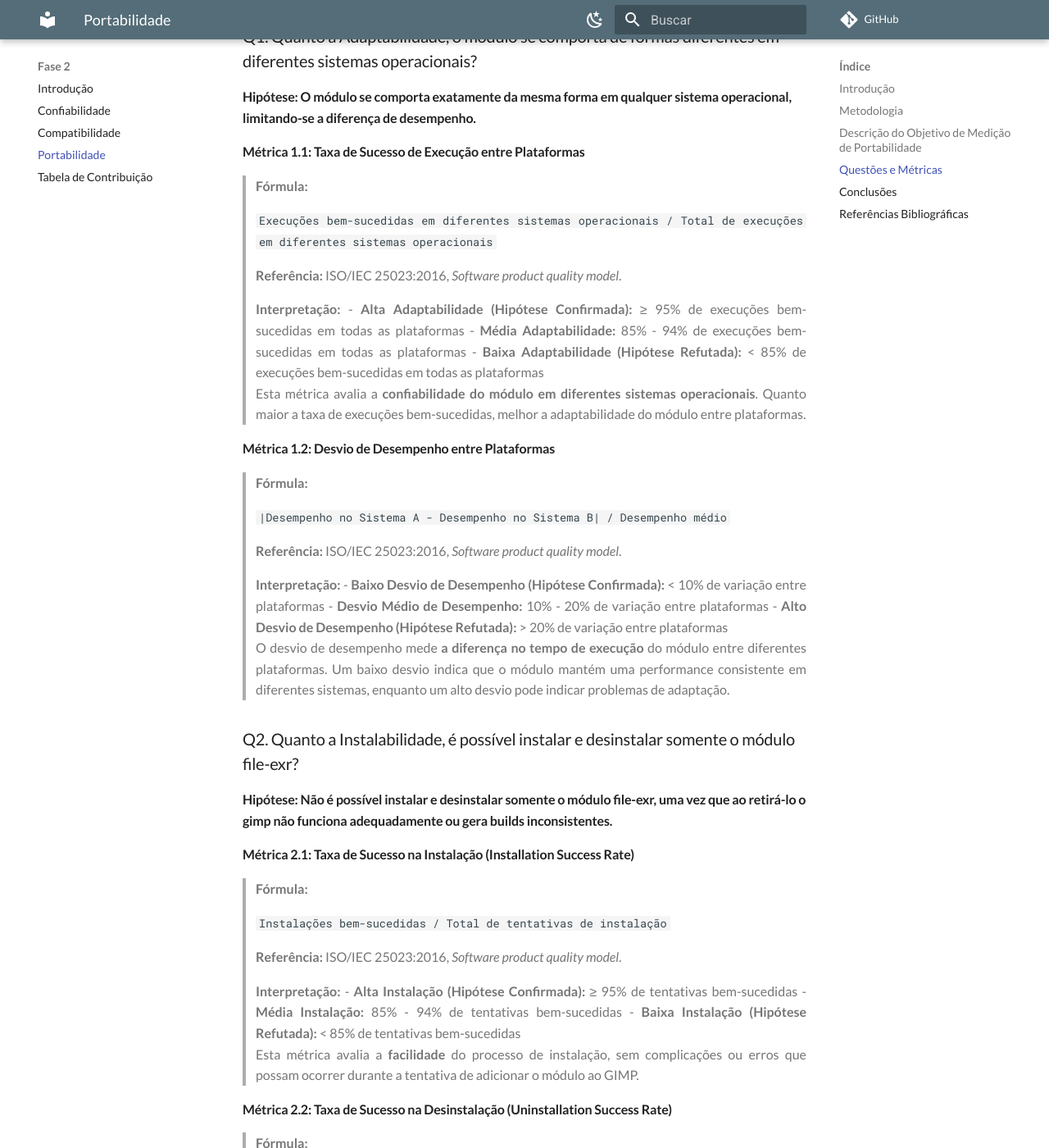
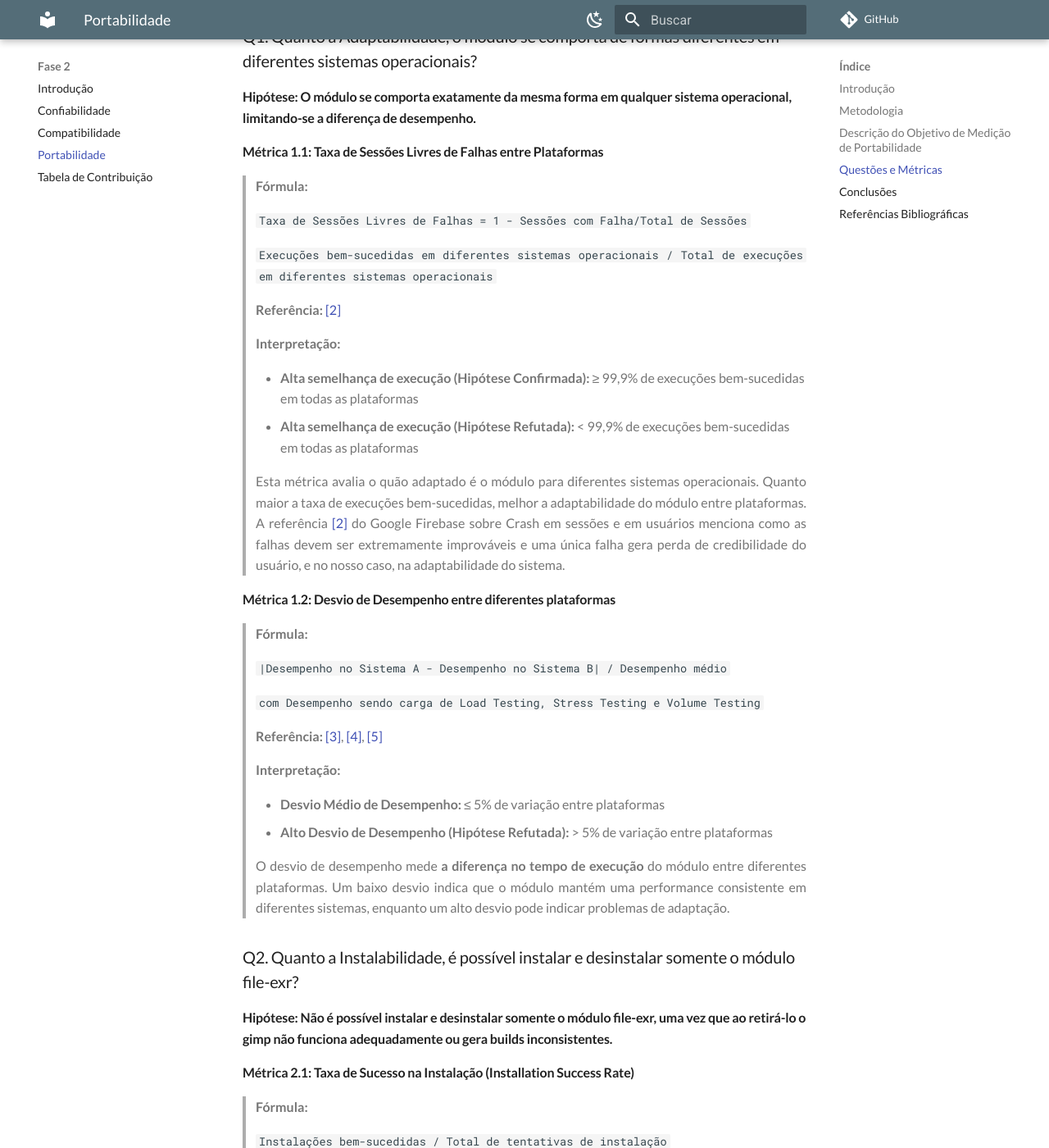
Before and after one commit to FCTE-Qualidade-de-Software-1/2025-2_T02_Karen_Jones, an MkDocs documentation site: the page built from docs/fase2/3-portabilidade.md, in a window 1280 px wide and 1400 px high, scrolled down 1195 px. Shown: the whole window at 82% size. Built offline with MkDocs 1.6.1 and Material for MkDocs 9.7.7, drawn with Linux system fonts in a browser that asks for light colours; comment, search, counter and statistics services are not loaded; some of the changed text lies outside the part shown.

Commit message:
feat: adicionar referências

```diff
--- a/docs/fase2/3-portabilidade.md
+++ b/docs/fase2/3-portabilidade.md
@@ -31,32 +31,38 @@
 
 #### Hipótese: O módulo se comporta exatamente da mesma forma em qualquer sistema operacional, limitando-se a diferença de desempenho.
 
-#### Métrica 1.1: Taxa de Sucesso de Execução entre Plataformas
+#### Métrica 1.1: Taxa de Sessões Livres de Falhas entre Plataformas
 
 > **Fórmula:**
 >
+> `Taxa de Sessões Livres de Falhas = 1 - Sessões com Falha/Total de Sessões`
+>
 > `Execuções bem-sucedidas em diferentes sistemas operacionais / Total de execuções em diferentes sistemas operacionais`
 >
-> **Referência:** ISO/IEC 25023:2016, *Software product quality model*.
+> **Referência:** [[2]](#ref-2)
 >
 > **Interpretação:**
-> - **Alta Adaptabilidade (Hipótese Confirmada):** ≥ 95% de execuções bem-sucedidas em todas as plataformas
-> - **Média Adaptabilidade:** 85% - 94% de execuções bem-sucedidas em todas as plataformas
-> - **Baixa Adaptabilidade (Hipótese Refutada):** < 85% de execuções bem-sucedidas em todas as plataformas
-> Esta métrica avalia a **confiabilidade do módulo em diferentes sistemas operacionais**. Quanto maior a taxa de execuções bem-sucedidas, melhor a adaptabilidade do módulo entre plataformas.
+>
+> - **Alta semelhança de execução (Hipótese Confirmada):** ≥ 99,9% de execuções bem-sucedidas em todas as plataformas
+> - **Alta semelhança de execução (Hipótese Refutada):** < 99,9% de execuções bem-sucedidas em todas as plataformas
+>
+> Esta métrica avalia o quão adaptado é o módulo para diferentes sistemas operacionais. Quanto maior a taxa de execuções bem-sucedidas, melhor a adaptabilidade do módulo entre plataformas. A referência [[2]](#ref-2) do Google Firebase sobre Crash em sessões e em usuários menciona como as falhas devem ser extremamente improváveis e uma única falha gera perda de credibilidade do usuário, e no nosso caso, na adaptabilidade do sistema.
 
-#### Métrica 1.2: Desvio de Desempenho entre Plataformas
+#### Métrica 1.2: Desvio de Desempenho entre diferentes plataformas
 
 > **Fórmula:**
 >
 > `|Desempenho no Sistema A - Desempenho no Sistema B| / Desempenho médio`
 >
-> **Referência:** ISO/IEC 25023:2016, *Software product quality model*.
+> `com Desempenho sendo carga de Load Testing, Stress Testing e Volume Testing`
+>
+> **Referência:** [[3]](#ref-3), [[4]](#ref-4), [[5]](#ref-5)
 >
 > **Interpretação:**
-> - **Baixo Desvio de Desempenho (Hipótese Confirmada):** < 10% de variação entre plataformas
-> - **Desvio Médio de Desempenho:** 10% - 20% de variação entre plataformas
-> - **Alto Desvio de Desempenho (Hipótese Refutada):** > 20% de variação entre plataformas
+>
+> - **Desvio Médio de Desempenho:** ≤ 5% de variação entre plataformas
+> - **Alto Desvio de Desempenho (Hipótese Refutada):** > 5% de variação entre plataformas
+>
 > O desvio de desempenho mede **a diferença no tempo de execução** do módulo entre diferentes plataformas. Um baixo desvio indica que o módulo mantém uma performance consistente em diferentes sistemas, enquanto um alto desvio pode indicar problemas de adaptação.
 
 
@@ -74,12 +80,12 @@
 >
 > `Instalações bem-sucedidas / Total de tentativas de instalação`
 >
-> **Referência:** ISO/IEC 25023:2016, *Software product quality model*.
+> **Referência:** [[6]](#ref-6), [[8]](#ref-8)
 >
 > **Interpretação:**
-> - **Alta Instalação (Hipótese Confirmada):** ≥ 95% de tentativas bem-sucedidas
-> - **Média Instalação:** 85% - 94% de tentativas bem-sucedidas
-> - **Baixa Instalação (Hipótese Refutada):** < 85% de tentativas bem-sucedidas
+> - **Alta taxa de sucesso (Hipótese Confirmada):** ≥ 90% de tentativas bem-sucedidas
+> - **Baixa taxa de sucesso (Hipótese Refutada):** < 90% de tentativas bem-sucedidas
+>
 > Esta métrica avalia a **facilidade** do processo de instalação, sem complicações ou erros que possam ocorrer durante a tentativa de adicionar o módulo ao GIMP.
 
 #### Métrica 2.2: Taxa de Sucesso na Desinstalação (Uninstallation Success Rate)
@@ -88,12 +94,14 @@
 >
 > `Desinstalações bem-sucedidas / Total de tentativas de desinstalação`
 >
-> **Referência:** ISO/IEC 25023:2016, *Software product quality model*.
+> **Referência:** [[6]](#ref-6), [[7]](#ref-7) [[8]](#ref-8)
+>
 >
 > **Interpretação:**
-> - **Alta Desinstalação (Hipótese Confirmada):** ≥ 95% de desinstalações bem-sucedidas
-> - **Média Desinstalação:** 85% - 94% de desinstalações bem-sucedidas
-> - **Baixa Desinstalação (Hipótese Refutada):** < 85% de desinstalações bem-sucedidas
+> **Interpretação:**
+> - **Alta taxa de sucesso (Hipótese Confirmada):** ≥ 90% de tentativas de desinstalação bem-sucedidas
+> - **Baixa taxa de sucesso (Hipótese Refutada):** < 90% de tentativas de desinstalação bem-sucedidas
+>
 > Avalia a **eficiência do processo de desinstalação**, garantindo que o módulo seja removido sem deixar resíduos ou causar falhas no GIMP.
 
 
@@ -171,7 +179,26 @@
 
 ## Referências Bibliográficas
 
-> FENTON, Norman; BIEMAN, James. Software Metrics: A Rigorous and Practical Approach. 3. ed. Boca Raton: CRC Press, 2015.
+<a id="ref-1"></a>[1] FENTON, Norman; BIEMAN, James. Software Metrics: A Rigorous and Practical Approach. 3. ed. Boca Raton: CRC Press, 2015.
+
+<a id="ref-2"></a>[2]  GOOGLE. Firebase Crashlytics: Métricas de crash-free. Disponível em: https://firebase.google.com/docs/crashlytics/crash-free-metrics?hl=pt-br
+. Acesso em: 24 out. 2025.
+
+<a id="ref-3"></a>[3] https://www.headspin.io/blog/gain-insight-into-cross-platform-performance-metrics
+
+<a id="ref-4"></a>[4] B. BUMGARDNER. Benchmarking: When can I stop making measurements? Stack Overflow, 2009. Disponível em: https://stackoverflow.com/questions/1390047/benchmarking-when-can-i-stop-making-measurements
+. Acesso em: 24 out. 2025.
+
+<a id="ref-5"></a>[5] LINKEDIN ENGINEERING. How We Identify and Stop Slow Latency Leaks at LinkedIn. 2017. Disponível em: https://www.linkedin.com/blog/engineering/optimization/fixing-the-plumbing-how-we-identify-and-stop-slow-latency-leaks
+. Acesso em: 24 out. 2025.
+
+<a id="ref-6"></a>[6] ADJUST. How to track app uninstalls: Everything you need to know. Disponível em: https://www.adjust.com/blog/how-to-track-app-installs-and-uninstalls/
+. Acesso em: 24 out. 2025.
+
+<a id="ref-7"></a>[7]
+
+<a id="ref-8"></a>[8] REPLICATED. Instance Insights: Install Success Rate. 2023. Disponível em: https://replicated.com/blog/instance-insights-install-success-rate
+. Acesso em: 24 out. 2025.
 
 ### **Histórico de Versão**
 
```
